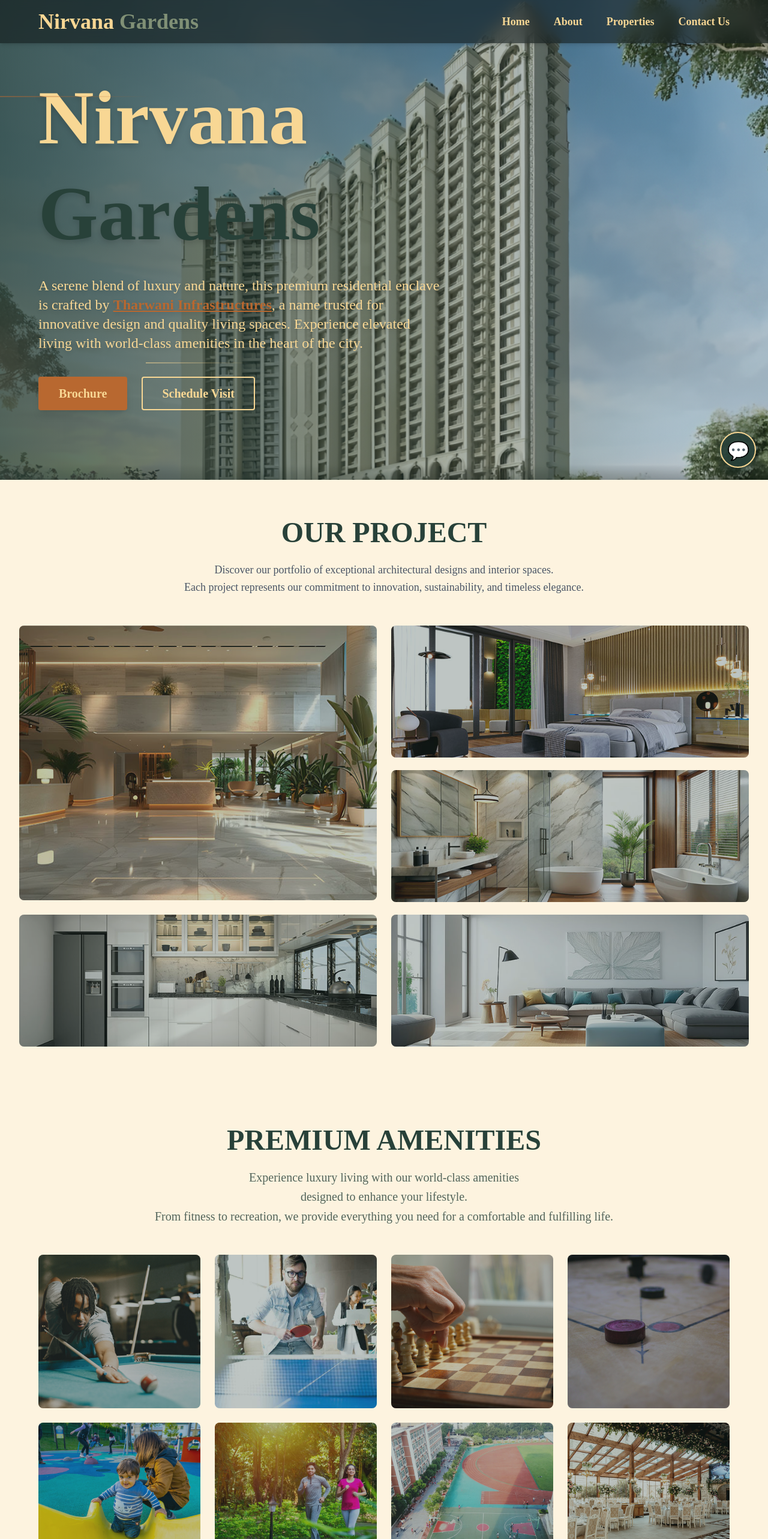
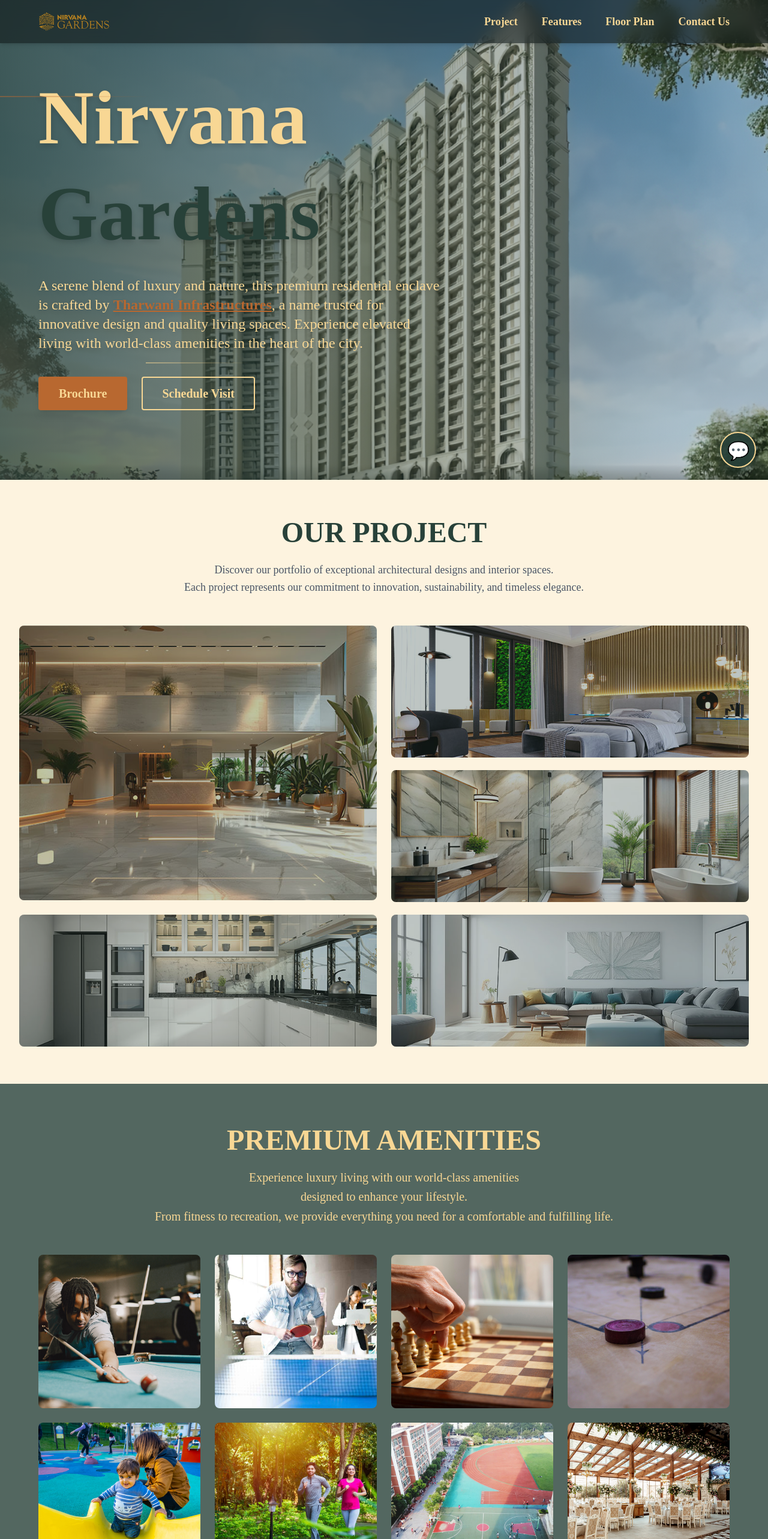
Before and after one commit to Aafreen2203/NirvanaLifespaces, a React (Vite) app in the folder nirvana/: page / in a window 1280 px wide. Shown: the top 2566 px of the page at 60% size. Built offline with nearby package versions, Linux system fonts and the light colour scheme.

Commit message:
amentites bg updation

```diff
--- a/nirvana/src/App.tsx
+++ b/nirvana/src/App.tsx
@@ -21,8 +21,12 @@
       <div id="amenities">
         <Amenities />
       </div>
-      <FeaturesPage />
-      <FloorPlan />
+      <div id="features">
+        <FeaturesPage />
+      </div>
+      <div id="floorplan">
+        <FloorPlan />
+      </div>
       <ConnectivityPage />
       <ReportsPage />
       <Footer />
--- a/nirvana/src/components/Amenities.tsx
+++ b/nirvana/src/components/Amenities.tsx
@@ -45,12 +45,12 @@
   };
 
   return (
-    <div className="min-h-[120vh] bg-[#F8D794]/30 py-16 px-8" style={{ fontFamily: "'Merriweather', serif" }}>
+    <div className="min-h-[80vh] bg-[#284139]/80 py-10 px-4 md:py-16 md:px-8" style={{ fontFamily: "'Merriweather', serif" }}>
       <div className={`max-w-7xl mx-auto transition-all duration-1000 ${isLoaded ? 'opacity-100 translate-y-0' : 'opacity-0 translate-y-12'}`}>
         {/* Header Section */}
-        <div className="text-center mb-12">
-          <h1 className="text-4xl md:text-5xl font-bold text-[#284139] mb-4 leading-tight mx-auto">PREMIUM AMENITIES</h1>
-          <p className="text-lg md:text-xl text-[#284139]/80 mx-auto leading-relaxed text-center">
+        <div className="text-center mb-8 md:mb-12">
+          <h1 className="text-2xl sm:text-3xl md:text-5xl font-bold text-[#F8D794] mb-3 md:mb-4 leading-tight mx-auto">PREMIUM AMENITIES</h1>
+          <p className="text-base sm:text-lg md:text-xl text-[#F8D794] mx-auto leading-relaxed text-center">
             Experience luxury living with our world-class amenities<br />
             designed to enhance your lifestyle.<br />
             From fitness to recreation, we provide everything you need for a comfortable and fulfilling life.
@@ -58,11 +58,11 @@
         </div>
 
         {/* Amenities Grid */}
-        <div className="grid grid-cols-2 md:grid-cols-4 gap-6 max-w-6xl mx-auto">
+        <div className="grid grid-cols-1 sm:grid-cols-2 md:grid-cols-4 gap-4 md:gap-6 max-w-6xl mx-auto">
           {amenities.map((amenity, idx) => (
             <div
               key={idx}
-              className={`relative h-64 rounded-lg overflow-hidden cursor-pointer group transition-all duration-500 ${isLoaded ? 'opacity-100 scale-100' : 'opacity-0 scale-95'}`}
+              className={`relative h-40 md:h-64 rounded-lg overflow-hidden cursor-pointer group transition-all duration-500 ${isLoaded ? 'opacity-100 scale-100' : 'opacity-0 scale-95'}`}
               onMouseEnter={() => handleMouseEnter(idx)}
               onMouseLeave={handleMouseLeave}
               style={{ transitionDelay: `${idx * 100}ms` }}
@@ -76,13 +76,13 @@
                   e.currentTarget.src = "https://via.placeholder.com/800x600/cccccc/666666?text=Image+Not+Found"
                 }}
               />
-
-              {/* Overlay */}
-              <div className={`absolute inset-0 bg-[#284139]/30 transition-all duration-300 ${hoveredIndex === idx ? 'bg-opacity-20' : 'bg-opacity-0'}`} />
-
+              {/* Overlay - only on hover */}
+              {hoveredIndex === idx && (
+                <div className="absolute inset-0 bg-[#F8D794]/40 transition-all duration-300" />
+              )}
               {/* Text Content */}
-              <div className={`absolute inset-0 flex flex-col justify-center items-center text-white p-4 text-center transition-all duration-400 ${hoveredIndex === idx ? 'opacity-100 translate-y-0' : 'opacity-0 translate-y-8'}`}>
-                <h3 className="text-2xl font-bold mb-2 tracking-wide">{amenity.name}</h3>
+              <div className={`absolute inset-0 flex flex-col justify-center items-center text-[#284139] p-2 sm:p-4 text-center transition-all duration-400 ${hoveredIndex === idx ? 'opacity-100 translate-y-0' : 'opacity-0 translate-y-8'}`}>
+                <h3 className="text-lg sm:text-2xl font-bold mb-1 sm:mb-2 tracking-wide">{amenity.name}</h3>
               </div>
             </div>
           ))}
--- a/nirvana/src/components/FloorPlan.tsx
+++ b/nirvana/src/components/FloorPlan.tsx
@@ -231,7 +231,7 @@
               Podium Floor Plan
             </span>
           </h2>
-          <div className="w-24 h-1 bg-gradient-to-r from-[#284139] to-transparent mx-auto rounded-full"></div>
+          <div className="w-120 h-1 bg-gradient-to-r from-[#284139] to-transparent mx-auto rounded-full"></div>
         </div>
 
         {/* Main Floor Plan */}
--- a/nirvana/src/components/LandingPage.tsx
+++ b/nirvana/src/components/LandingPage.tsx
@@ -1,6 +1,7 @@
 import React, { useRef, useEffect } from "react";
 import Navbar from "./Navbar";
 import b5 from "../assets/b5.png";
+import logo from "../assets/logo.png"
 import gsap from "gsap";
 
 const App: React.FC = () => {
--- a/nirvana/src/components/Navbar.tsx
+++ b/nirvana/src/components/Navbar.tsx
@@ -4,6 +4,7 @@
 import { FaTimes } from "react-icons/fa";
 import { submitEnquiryForm } from "../services/formService";
 import type { FormData } from "../services/formService";
+import logo from '../assets/logo.png';
 
 const Navbar: React.FC = () => {
   const navbarRef = useRef<HTMLDivElement>(null);
@@ -118,30 +119,22 @@
           willChange: "transform, opacity",
         }}
       >
-        <div
-          className="text-2xl sm:text-4xl font-extrabold cursor-pointer transition-all duration-300 hover:scale-105"
-          onClick={() => {
-            window.scrollTo({
-              top: 0,
-              behavior: 'smooth'
-            });
-          }}
-        >
-          <span className="text-[#F8D794] hover:text-[#809076] transition-colors duration-300">Nirvana</span>
-          <span className="text-[#809076] hover:text-[#F8D794] transition-colors duration-300"> Gardens</span>
+        {/* Logo (left) */}
+        <div className="flex items-center cursor-pointer" onClick={() => window.scrollTo({ top: 0, behavior: 'smooth' })}>
+          <img src={logo} alt="Nirvana Gardens Logo" className="h-10 w-auto mr-3" style={{maxHeight:'40px'}} />
         </div>
 
-        {/* Desktop Nav */}
-        <ul className="hidden md:flex space-x-10 text-lg font-semibold">
-          <li className="hover:text-[#809076] transition-colors duration-300 cursor-pointer">Home</li>
-          <li className="hover:text-[#809076] transition-colors duration-300 cursor-pointer">About</li>
-          <li className="hover:text-[#809076] transition-colors duration-300 cursor-pointer">Properties</li>
+        {/* Navbar Links (right) */}
+        <ul className="hidden md:flex space-x-10 text-lg font-semibold ml-auto">
+          <li className="hover:text-[#809076] transition-colors duration-300 cursor-pointer" onClick={() => document.getElementById('rooms')?.scrollIntoView({behavior:'smooth'})}>Project</li>
+          <li className="hover:text-[#809076] transition-colors duration-300 cursor-pointer" onClick={() => document.getElementById('features')?.scrollIntoView({behavior:'smooth'})}>Features</li>
+          <li className="hover:text-[#809076] transition-colors duration-300 cursor-pointer" onClick={() => document.getElementById('floorplan')?.scrollIntoView({behavior:'smooth'})}>Floor Plan</li>
           <li className="hover:text-[#809076] transition-colors duration-300 cursor-pointer" onClick={handleContactClick}>Contact Us</li>
         </ul>
 
         {/* Hamburger/Cross Icon */}
         <button
-          className="md:hidden text-3xl text-[#F8D794] focus:outline-none"
+          className="md:hidden text-3xl text-[#F8D794] focus:outline-none ml-auto"
           onClick={() => setMobileMenuOpen((open) => !open)}
         >
           {mobileMenuOpen ? <HiX /> : <HiMenuAlt3 />}
@@ -152,10 +145,10 @@
       {mobileMenuOpen && (
         <div className="fixed inset-0 z-40 bg-[#111A19]/90 backdrop-blur-sm flex flex-col items-center justify-center text-[#F8D794] font-serif">
           <ul className="space-y-8 text-2xl font-semibold">
-            <li className="hover:text-[#809076] cursor-pointer" onClick={() => setMobileMenuOpen(false)}>Home</li>
-            <li className="hover:text-[#809076] cursor-pointer" onClick={() => setMobileMenuOpen(false)}>About</li>
-            <li className="hover:text-[#809076] cursor-pointer" onClick={() => setMobileMenuOpen(false)}>Properties</li>
-            <li className="hover:text-[#809076] cursor-pointer" onClick={handleContactClick}>Contact Us</li>
+            <li className="hover:text-[#809076] cursor-pointer" onClick={() => { setMobileMenuOpen(false); document.getElementById('rooms')?.scrollIntoView({behavior:'smooth'}); }}>Project</li>
+            <li className="hover:text-[#809076] cursor-pointer" onClick={() => { setMobileMenuOpen(false); document.getElementById('features')?.scrollIntoView({behavior:'smooth'}); }}>Features</li>
+            <li className="hover:text-[#809076] cursor-pointer" onClick={() => { setMobileMenuOpen(false); document.getElementById('floorplan')?.scrollIntoView({behavior:'smooth'}); }}>Floor Plan</li>
+            <li className="hover:text-[#809076] cursor-pointer" onClick={() => { setMobileMenuOpen(false); handleContactClick(); }}>Contact Us</li>
           </ul>
         </div>
       )}
```
